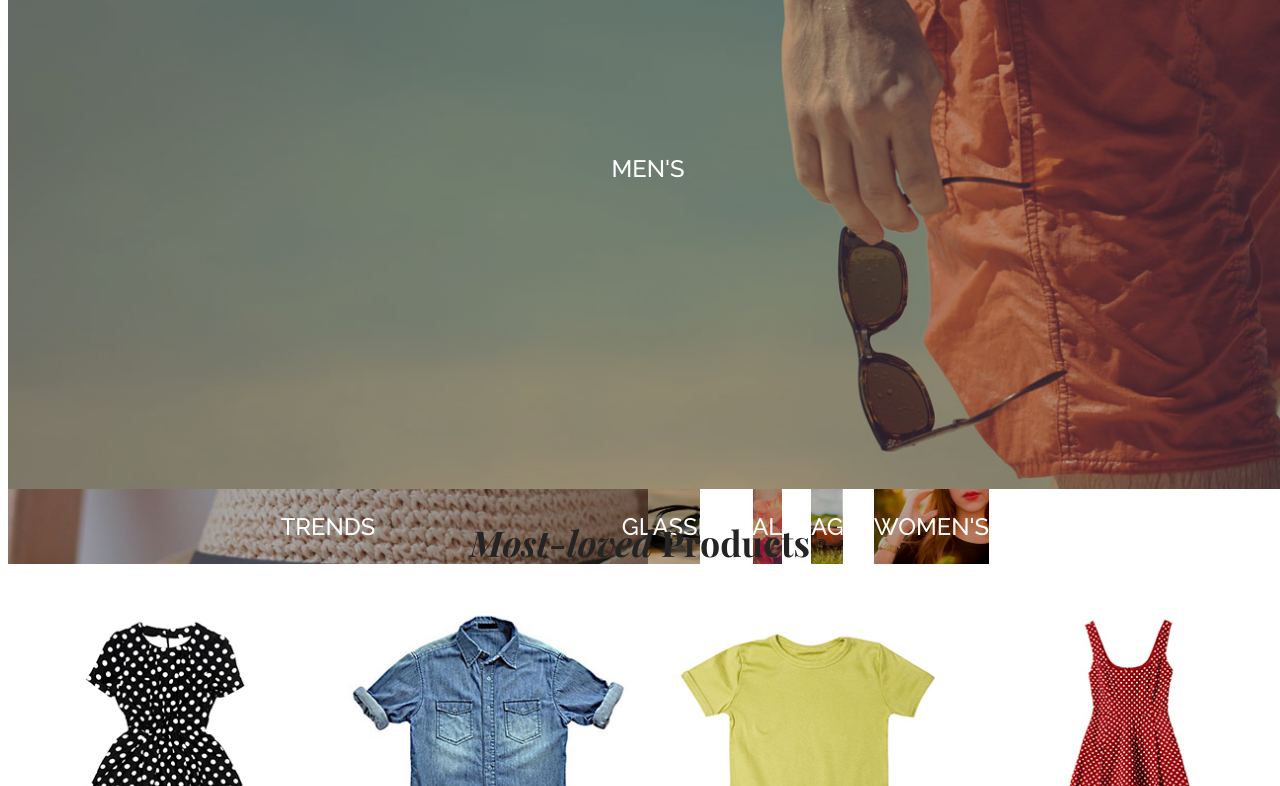
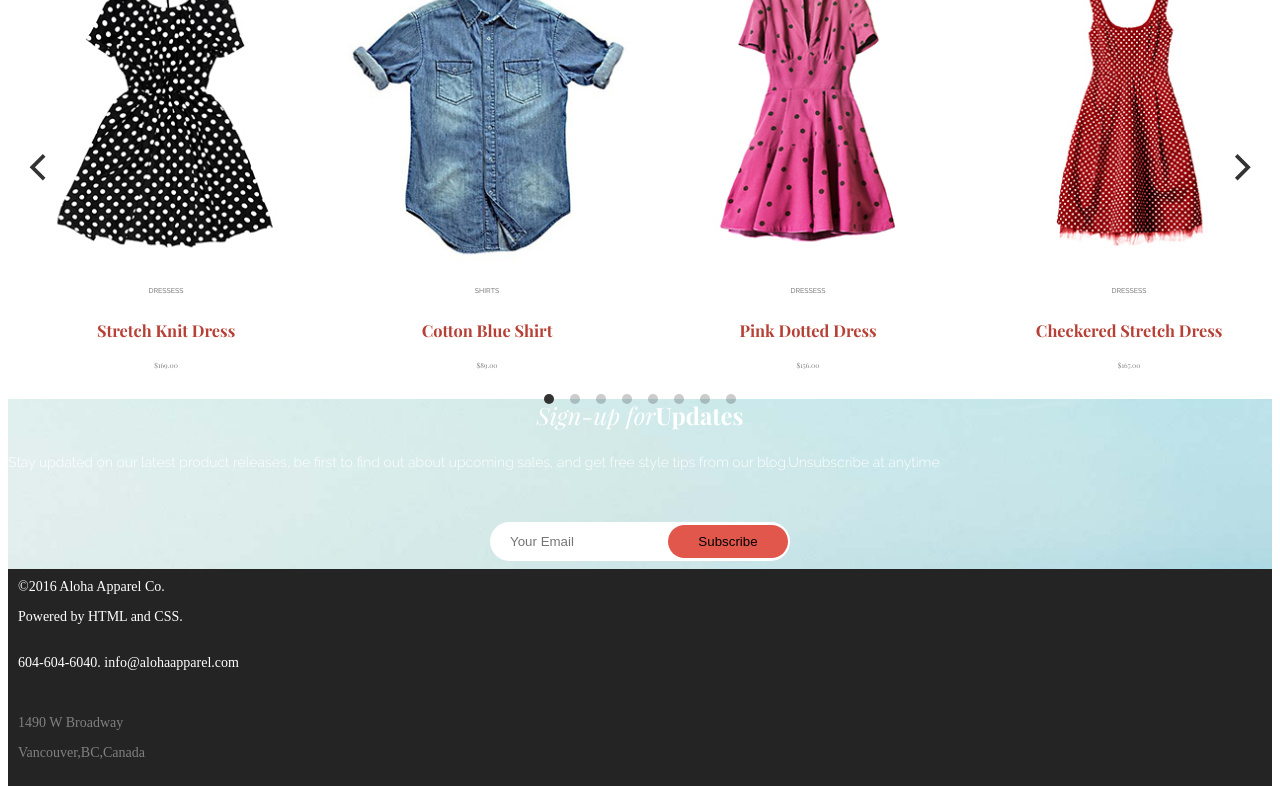
Before and after one commit to rosh408/project-1, a plain HTML site: page index.html in a window 1280 px wide. Shown: the part 818-1604 px from the top of the page. Drawn offline with nearby package versions, Linux system fonts and the light colour scheme.

Commit message:
product change

```diff
--- a/index.html
+++ b/index.html
@@ -9,8 +9,6 @@
         <link rel="stylesheet" href="style.css">
         <link rel="stylesheet" href="https://use.fontawesome.com/releases/v5.8.1/css/all.css"
             integrity="sha384-50oBUHEmvpQ+1lW4y57PTFmhCaXp0ML5d60M1M7uH2+nqUivzIebhndOJK28anvf" crossorigin="anonymous">
-
-
 
 
         <meta charset="UTF-8">
@@ -52,29 +50,7 @@
             </section>
             <!--container4 categories-->
             <section>
-                <div class="categoryitems">
-                    <div>
-                        <a href="#" class="mens category">
-                            <p class="categoryname">MEN'S</p>
-                        </a>
-                    </div>
 
-                    <div><a href="#" class="trends category">
-                            <p class="categoryname">TRENDS</p>
-                        </a>
-                    </div>
-                    <div><a href="#" class="glasses category">
-                            <p class="categoryname">GLASSES</p>
-                        </a> </div>
-                    <div><a href="#" class="sale category">
-                            <p class="categoryname">SALE</p>
-                        </a></div>
-                    <div><a href="#" class="bags category">
-                            <p class="categoryname">BAGS</p>
-                        </a></div>
-                    <div><a href="#" class="womens category">
-                            <p class="categoryname">WOMEN'S</p>
-                        </a></div>
                 </div>
 
             </section>
@@ -89,20 +65,51 @@
 
                 <div class="main-carousel">
                     <div class="carousel-cell"><img src="images/stretch-knit-dress.jpg" alt="knit-dress">
-                        <p class="product">DRESSES</p>
+                        <p class="product">dressess</p>
                         <h3 class="productdrescription">Stretch Knit Dress</h3>
                         <p class="productcost">$169.00</p>
 
                     </div>
-                    <div class="carousel-cell"><img src="images/cotton-blue-shirt.jpg" alt="cotton-blue"></div>
-                    <div class="carousel-cell"><img src="images/cotton-yellow-tshirt.jpg" alt="cotton-yellow"></div>
-                    <div class="carousel-cell"><img src="images/checked-stretch-dress.jpg" alt="checked-dress"></div>
-                    <div class="carousel-cell"><img src="images/blue-hipster-backpack.jpg" alt="blue-hipster-backpack">
+                    <div class="carousel-cell"><img src="images/cotton-blue-shirt.jpg" alt="cotton-blue">
+                        <p class="product">shirts</p>
+                        <h3 class="productdrescription">Cotton Blue Shirt</h3>
+                        <p class="productcost">$89.00</p>
+                    </div>
+                    <div class="carousel-cell"><img src="images/pink-dotted-dress.jpg" alt="pink-dotted-dress">
+                        <p class="product">dressess</p>
+                        <h3 class="productdrescription">Pink Dotted Dress</h3>
+                        <p class="productcost">$156.00</p>
+
+                    </div>
+
+                    <div class="carousel-cell"><img src="images/checked-stretch-dress.jpg" alt="checked-dress">
+                        <p class="product">dressess</p>
+                        <h3 class="productdrescription">Checkered Stretch Dress</h3>
+                        <p class="productcost">$167.00</p>
+
                     </div>
                     <div class="carousel-cell"><img src="images/demin-overall-shorts.jpg" alt="demin-overall-shorts">
+                        <p class="product">shorts</p>
+                        <h3 class="productdrescription">Denim Shorts</h3>
+                        <p class="productcost">$78.00</p>
                     </div>
-                    <div class="carousel-cell"><img src="images/pink-dotted-dress.jpg" alt="pink-dress"></div>
-                    <div class="carousel-cell"><img src="images/blue-silk-dress.jpg" alt="blue-silk-dress"></div>
+                    <div class="carousel-cell"><img src="images/cotton-yellow-tshirt.jpg" alt="cotton-yellow-tshirt"">
+                        <p class="product">shirts</p>
+                        <h3 class="productdrescription">Cotton Yellow Shirt</h3>
+                        <p class="productcost">$89.00</p>
+                    </div>
+                    <div class="carousel-cell"><img src="images/blue-silk-dress.jpg" alt="blue-silk-dress">
+                        <p class="product">dressess</p>
+                        <h3 class="productdrescription">Blue Silk Dress</h3>
+                        <p class="productcost">$159.00</p>
+                        </div>
+
+                    <div class="carousel-cell"><img src="images/blue-hipster-backpack.jpg" alt="blue-hipster-backpack">
+                        <p class="product">bags</p>
+                        <h3 class="productdrescription">Blue Backpack</h3>
+                        <p class="productcost">$188.00</p>
+
+                    </div>
 
 
                 </div>
--- a/style.css
+++ b/style.css
@@ -178,7 +178,6 @@ a:hover {color: #b64036;
     background-size: cover;
     background-position: center;
     width: 50vw;
-
     padding: 0 auto;
 
 }
@@ -221,6 +220,7 @@ a:hover {color: #b64036;
     font-family: "Raleway", sans-serif;
     color:white;
     font-size: 1.7rem;
+    text-transform: uppercase;
 
 }
 
@@ -252,10 +252,11 @@ a:hover {color: #b64036;
     color: grey;
     font-size: 0.5rem;
     line-height:1.7rem;
+    text-transform: uppercase;
 
 }
 
-h3 productdescription {
+h3 {
     text-align: center;
     font-family: "Playfair Display",serif;
     color: #b64036;
@@ -408,4 +409,21 @@ footer {
         text-align: center;
     }
 
+.product{
+    text-align:center;
+    font-family: "Raleway",sans-serif;
+    font-size: 0.5rem;
+    color:grey;
+    line-height:2.0rm;
+    text-transform: uppercase;
 }
+.productcost {
+    text-align: center;
+    font-family: "Playfair Display", serif;
+    color: grey;
+    font-size: 0.5rem;
+    line-height:1.8em;
+    text-transform: uppercase;
+
+}
+}
```
